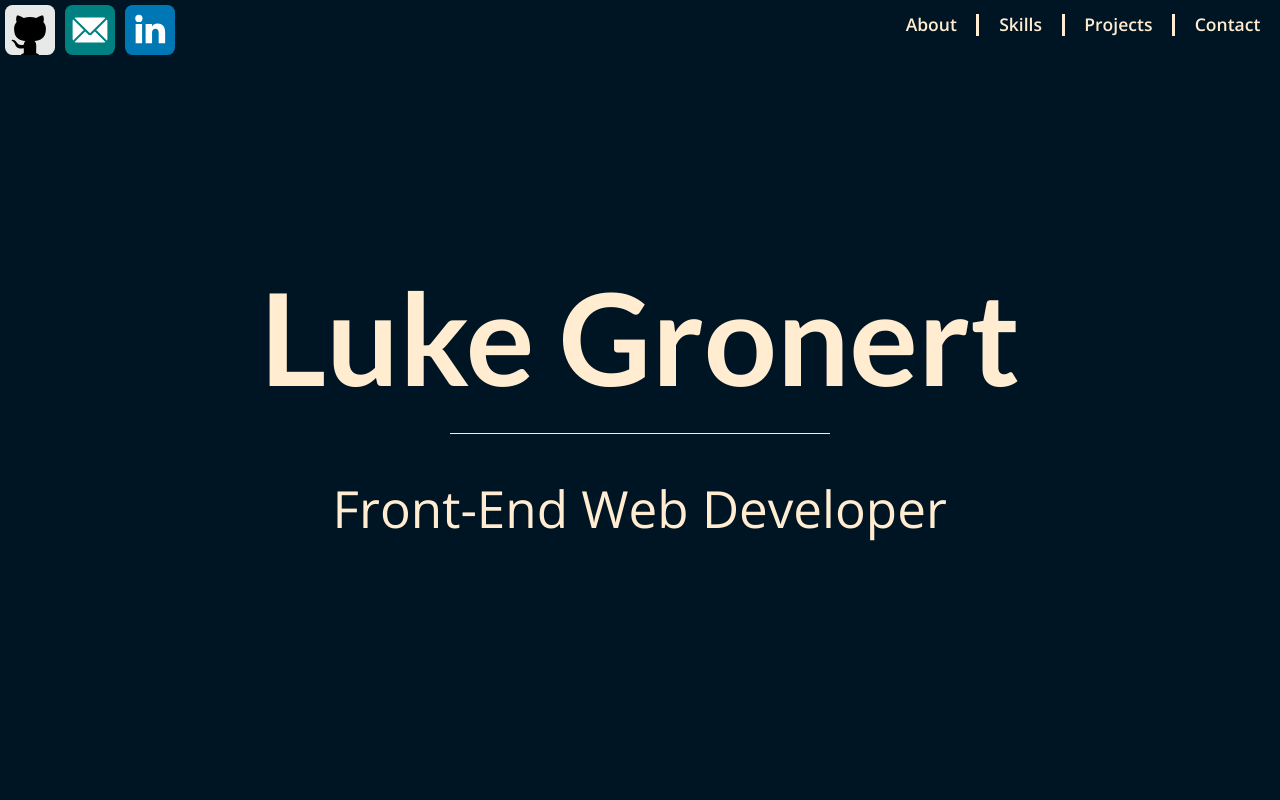
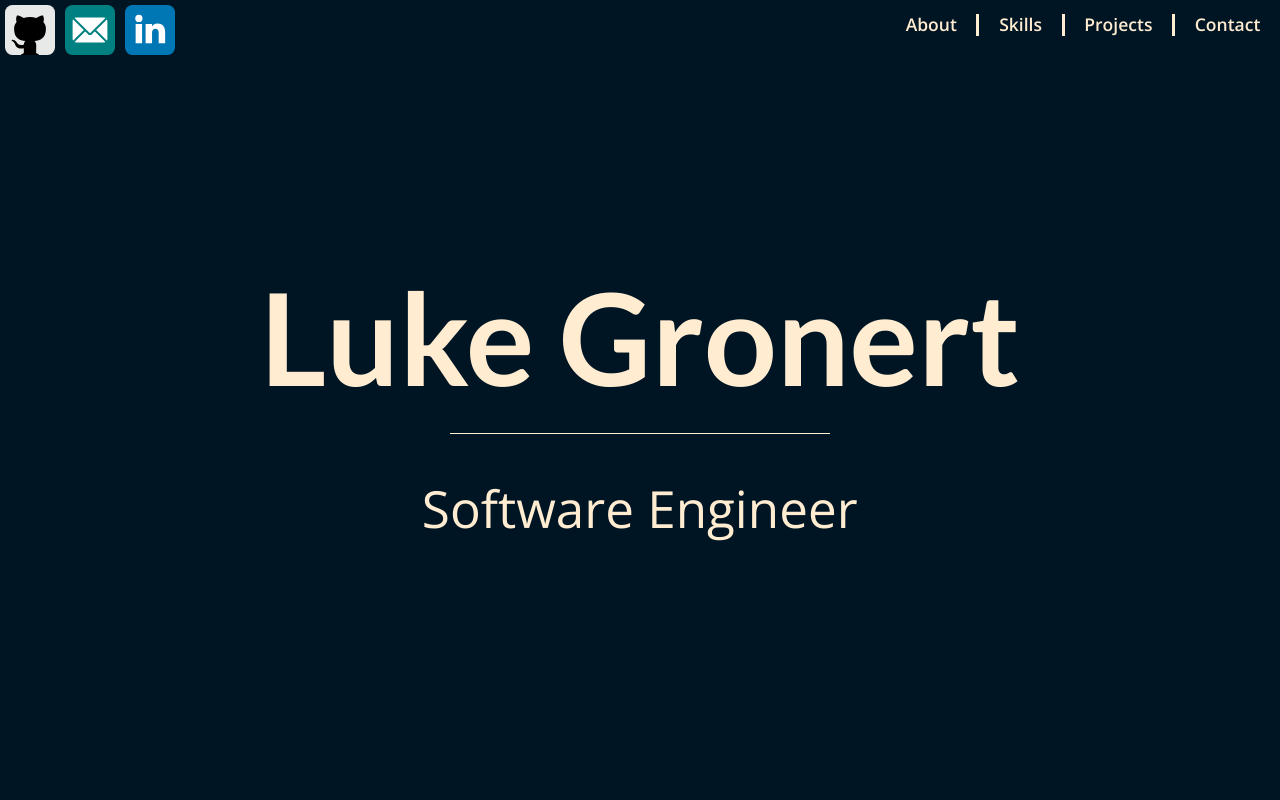
Before and after one commit to lukegronert/lukegronert.github.io, a React (Create React App) app: page / in a window 1280 px wide. Shown: the top 800 px of the page. Built offline with nearby package versions, Linux system fonts and the light colour scheme.

Commit message:
Changed job title to Software Engineer

```diff
--- a/src/components/Banner.js
+++ b/src/components/Banner.js
@@ -16,7 +16,7 @@ export default function Banner() {
                 <Fade delay={1000}>
                     <Pulse delay={1000}>
                         <p>
-                            Front-End Web Developer
+                            Software Engineer
                         </p>
                     </Pulse>
 
```
